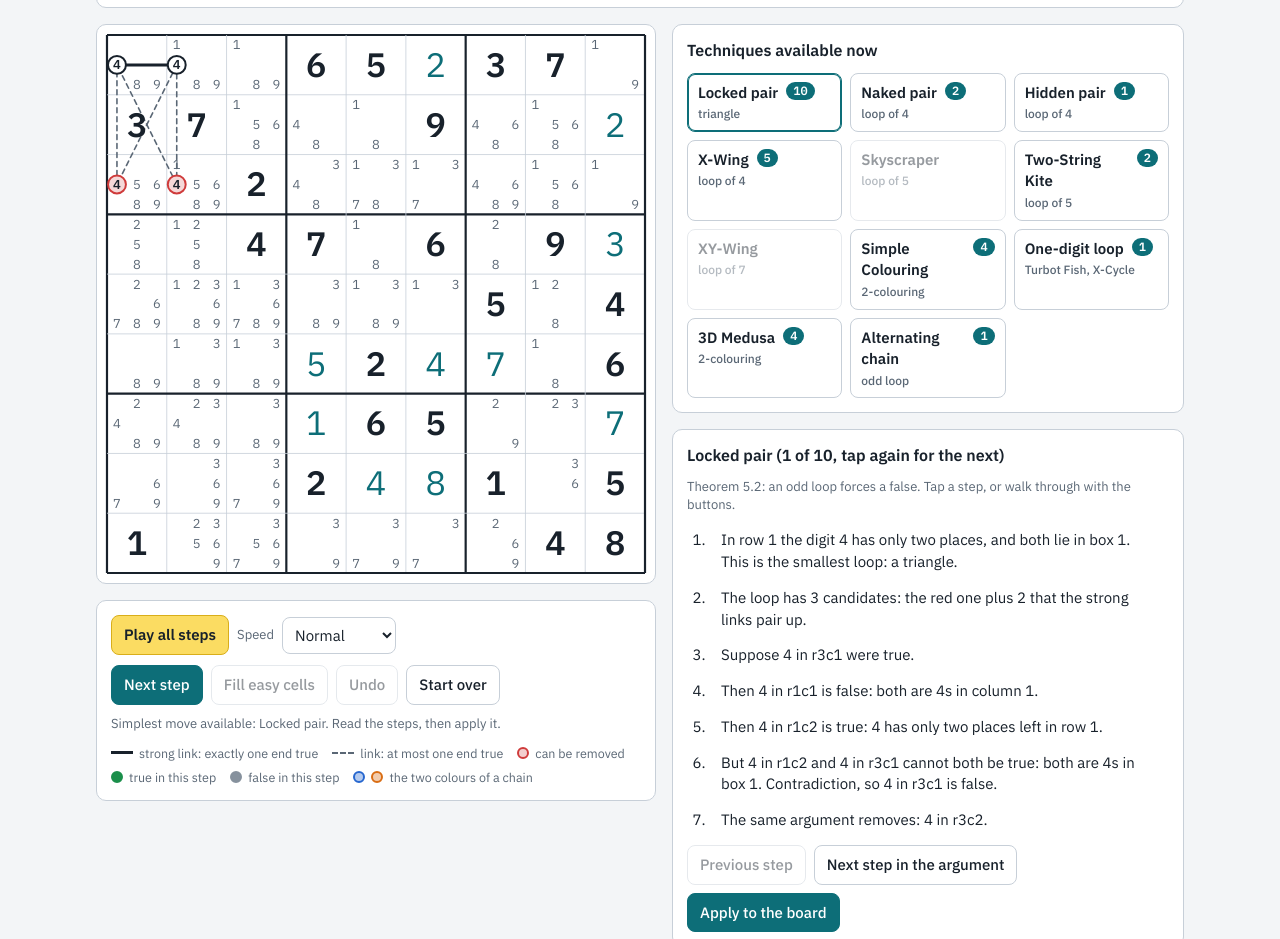
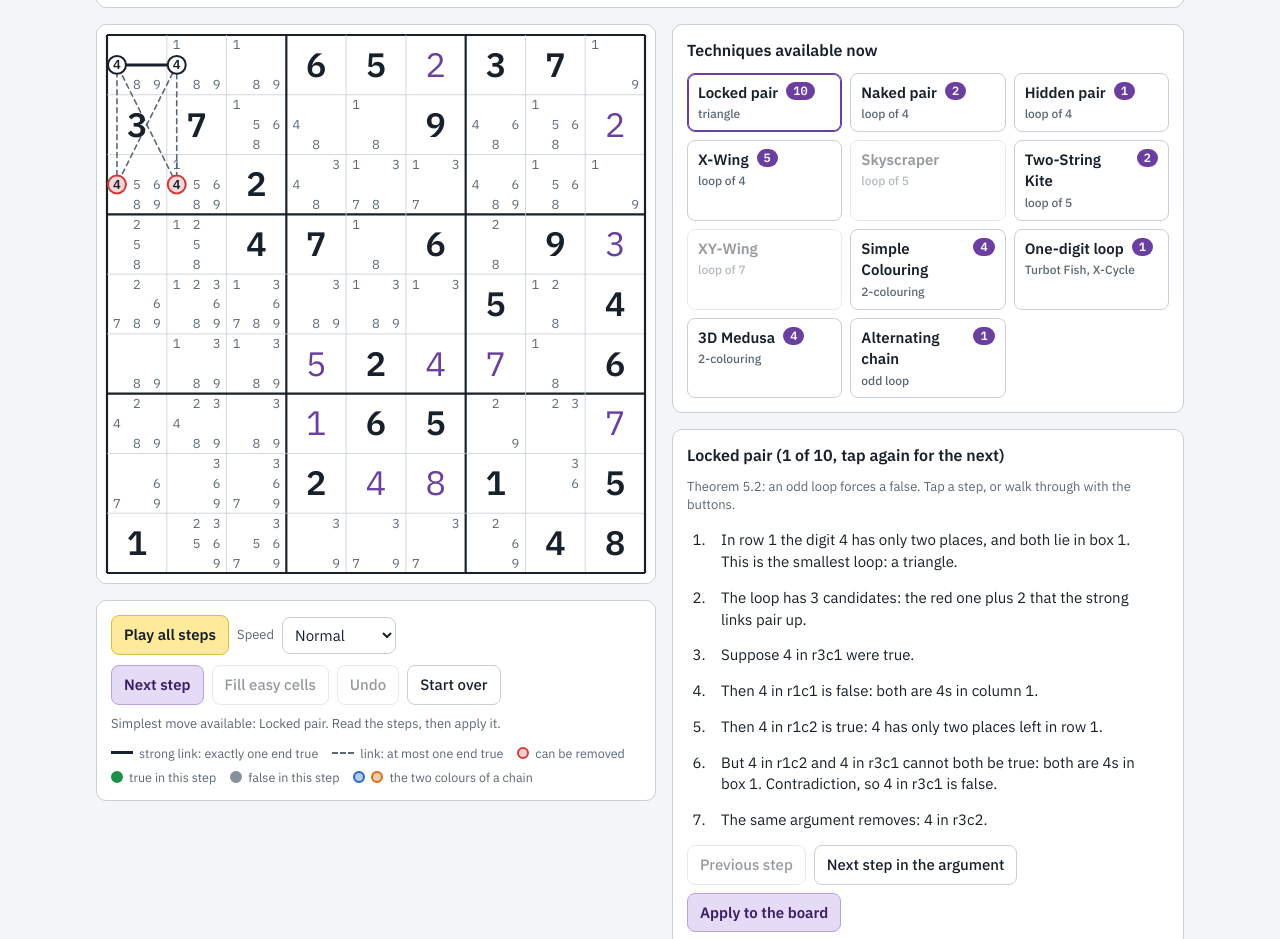
Before and after one commit to HyejunShin/sudoku-graph-theory, a website: page index.html in a window 1280 px wide. Shown: the part 303-1242 px from the top of the page. Drawn offline with Linux system fonts and the light colour scheme.

Commit message:
Purple as the main colour, light purple buttons, lighter yellow
- Loop Finder and write-up page use purple instead of teal.
- Main buttons (Next step, Apply to the board) are light purple with
  dark text instead of a solid block.
- The play button is a paler yellow.

Co-Authored-By: Claude Fable 5.2 <noreply@anthropic.com>
Claude-Session: https://claude.ai/code/session_0161PMRBv2Fxor83Lofabj9S

```diff
--- a/index.html
+++ b/index.html
@@ -8,19 +8,19 @@
 <style>
 :root {
   /* layout: board on the left, explanation on the right; one column on phones */
-  --paper: #f3f5f7; --panel: #ffffff; --ink: #18212b; --muted: #5a6775; --line: #c7cfd8; --accent: #0d6e78;
+  --paper: #f3f5f7; --panel: #ffffff; --ink: #18212b; --muted: #5a6775; --line: #c7cfd8; --accent: #6b3fa0; --soft: #e6dbf7; --soft-line: #b9a1e3; --on-soft: #3b1f66;
   --true: #1b8f4b; --false: #86919d; --out: #cf3b3b; --k0: #2767cf; --k1: #d96d14;
   --font-body: 'IBM Plex Sans', system-ui, -apple-system, 'Segoe UI', sans-serif;
   --font-mono: 'IBM Plex Mono', ui-monospace, 'SF Mono', Menlo, monospace;
 }
 @media (prefers-color-scheme: dark) {
   :root:not([data-theme="light"]) {
-    --paper: #11161c; --panel: #19212a; --ink: #e6ecf2; --muted: #9ba8b5; --line: #37434f; --accent: #56c4cf;
+    --paper: #11161c; --panel: #19212a; --ink: #e6ecf2; --muted: #9ba8b5; --line: #37434f; --accent: #c9aef2; --soft: #c9aef2; --soft-line: #c9aef2; --on-soft: #19212a;
     --true: #45c680; --false: #7a8692; --out: #ff7070; --k0: #6fa8ff; --k1: #ffa457; color-scheme: dark;
   }
 }
 :root[data-theme="dark"] {
-  --paper: #11161c; --panel: #19212a; --ink: #e6ecf2; --muted: #9ba8b5; --line: #37434f; --accent: #56c4cf;
+  --paper: #11161c; --panel: #19212a; --ink: #e6ecf2; --muted: #9ba8b5; --line: #37434f; --accent: #c9aef2; --soft: #c9aef2; --soft-line: #c9aef2; --on-soft: #19212a;
   --true: #45c680; --false: #7a8692; --out: #ff7070; --k0: #6fa8ff; --k1: #ffa457; color-scheme: dark;
 }
 * { box-sizing: border-box; }
@@ -50,7 +50,9 @@ select { flex: 1 1 220px; }
 button { font: inherit; font-weight: 500; color: var(--ink); background: var(--panel); border: 1px solid var(--line); border-radius: 8px; padding: 8px 12px; cursor: pointer; }
 button:hover:not(:disabled) { border-color: var(--accent); }
 button:disabled { opacity: 0.45; cursor: default; }
-button.primary { background: var(--accent); border-color: var(--accent); color: var(--panel); }
+/* main buttons are a light purple with dark text, not a solid block */
+button.primary { background: var(--soft); border-color: var(--soft-line); color: var(--on-soft); font-weight: 600; }
+button.primary:hover:not(:disabled) { border-color: var(--accent); }
 :focus-visible { outline: 2px solid var(--accent); outline-offset: 2px; }
 .msg { font-size: 13px; color: var(--muted); min-height: 1.4em; }
 .msg.bad { color: var(--out); }
@@ -79,8 +81,8 @@ ol#steps li.on { background: color-mix(in srgb, var(--accent) 24%, transparent);
 .dot.b { border-color: var(--k1); background: color-mix(in srgb, var(--k1) 35%, transparent); }
 select#speed { flex: 0 0 auto; padding: 7px 8px; }
 /* The play button is yellow in both themes so it is easy to find; the text stays dark for contrast. */
-#play { background: #fbdc62; border-color: #d9ae1a; color: #18212b; font-weight: 600; }
-#play:hover:not(:disabled) { background: #f6c72a; border-color: #c99700; }
+#play { background: #fdeb9b; border-color: #e0bd3c; color: #18212b; font-weight: 600; }
+#play:hover:not(:disabled) { background: #fbdc62; border-color: #d9ae1a; }
 #play[aria-pressed="true"] { box-shadow: inset 0 0 0 2px #18212b; }
 /* a candidate being removed: it pulses, is struck through, then shrinks away */
 #grid .going, #grid .landing { transform-box: fill-box; transform-origin: center; }
```
Also changed, not shown: src/index.src.html (+8 -6 lines), writeup/index.html (+2 -2 lines), writeup/figures/loop-finder.png.
